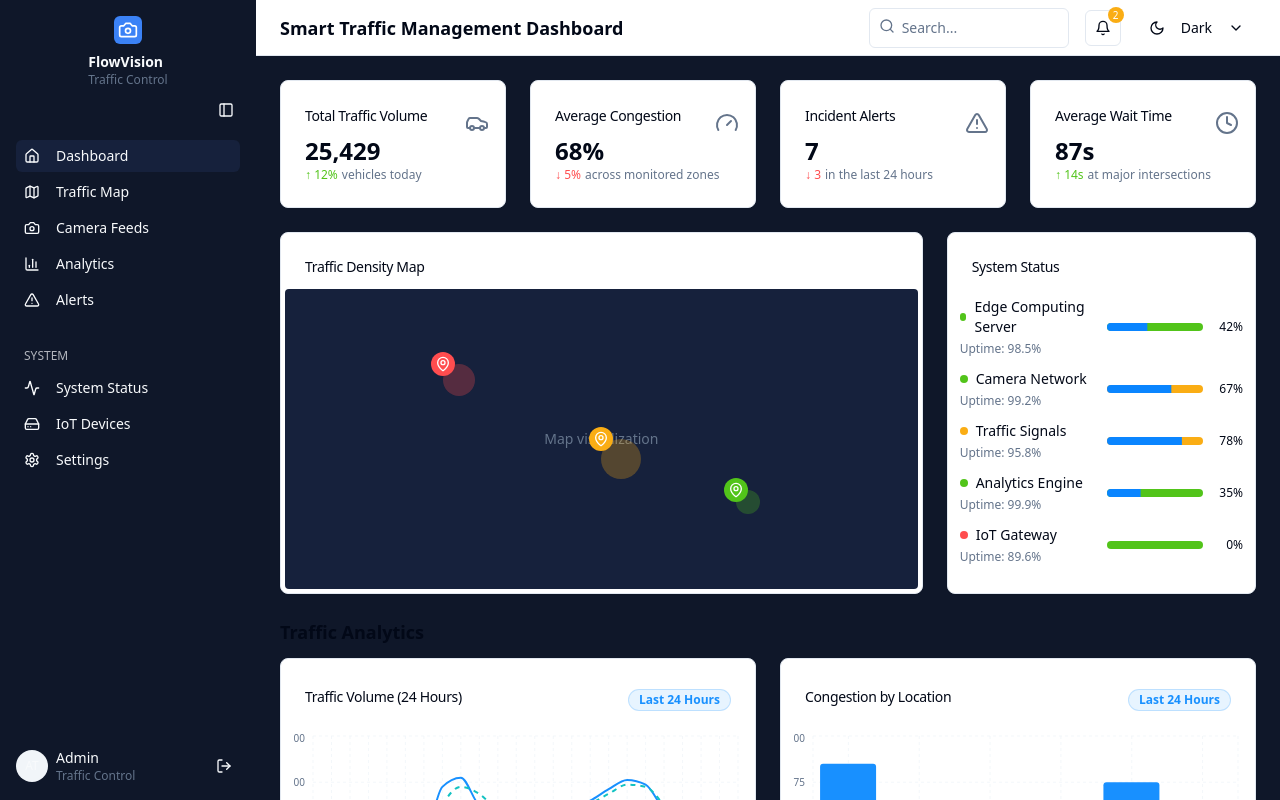
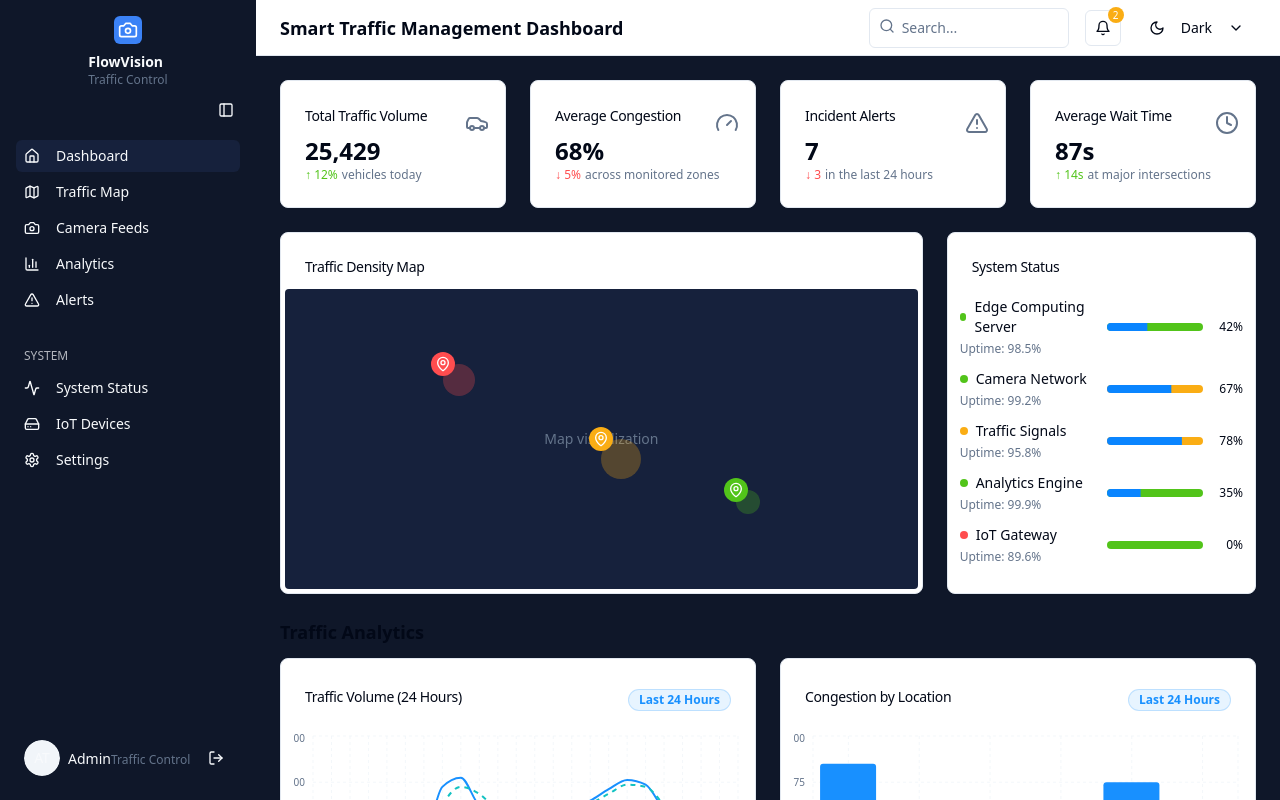
Before and after one commit to annah11/smart-traffic-main, a React (Vite) app: page / in a window 1280 px wide. Shown: the top 800 px of the page. Built offline with nearby package versions, Linux system fonts and the light colour scheme.

Commit message:
Fix: Sidebar responsiveness and admin/logout button
- Implemented collapsible feature for the sidebar.
- Fixed the admin and logout button.
- Ensured full responsiveness of the sidebar.

```diff
--- a/src/components/dashboard/Sidebar.tsx
+++ b/src/components/dashboard/Sidebar.tsx
@@ -11,34 +11,40 @@ import {
   SidebarMenu,
   SidebarMenuItem,
   SidebarMenuButton,
-  SidebarTrigger
+  SidebarTrigger,
+  useSidebar
 } from "@/components/ui/sidebar";
-import { ChevronLeft } from "lucide-react";
+import { Link, useLocation } from "react-router-dom";
+import { useTheme } from "next-themes";
+import { cn } from "@/lib/utils";
 import {
-  BarChart3,
-  Camera,
-  Settings,
   Home,
   Map,
+  Camera,
+  BarChart3,
   AlertTriangle,
   Activity,
   HardDrive,
-  Bell,
+  Settings,
+  User,
   LogOut
 } from "lucide-react";
-import { Link, useLocation } from "react-router-dom";
-import { useTheme } from "next-themes";
-import { cn } from "@/lib/utils";
+import {
+  DropdownMenu,
+  DropdownMenuContent,
+  DropdownMenuItem,
+  DropdownMenuTrigger,
+} from "@/components/ui/dropdown-menu";
+import { Button } from "@/components/ui/button";
+import { Avatar, AvatarFallback } from "@/components/ui/avatar";
 
 export function DashboardSidebar() {
   const location = useLocation();
   const { theme } = useTheme();
+  const { state } = useSidebar();
   const isDarkMode = theme === 'dark';
 
-  // Helper to determine if a route is active
-  const isActive = (path: string) => {
-    return location.pathname === path;
-  };
+  const isActive = (path: string) => location.pathname === path;
 
   return (
     <Sidebar variant="inset" collapsible="icon">
@@ -135,19 +141,44 @@ export function DashboardSidebar() {
       </SidebarContent>
 
       <SidebarFooter>
-        <div className="flex items-center justify-between">
-          <div className="flex items-center gap-2">
-            <div className="h-8 w-8 rounded-full bg-muted flex items-center justify-center">
-              <span className="text-xs font-medium">AT</span>
-            </div>
-            <div className="flex flex-col">
-              <span className="text-sm font-medium">Admin</span>
-              <span className="text-xs text-muted-foreground">Traffic Control</span>
+        <div className="flex items-center justify-between p-2">
+          <div className="flex items-center gap-2 min-w-0">
+            <DropdownMenu>
+              <DropdownMenuTrigger asChild>
+                <Button variant="ghost" className="h-9 w-9 rounded-full">
+                  <Avatar className="h-9 w-9">
+                    <AvatarFallback className="bg-muted">AT</AvatarFallback>
+                  </Avatar>
+                </Button>
+              </DropdownMenuTrigger>
+              <DropdownMenuContent align="end" className="w-56">
+                <DropdownMenuItem className="flex items-center">
+                  <User className="mr-2 h-4 w-4" />
+                  <div className="flex flex-col">
+                    <span className="text-sm font-medium">Admin</span>
+                    <span className="text-xs text-muted-foreground">Traffic Control</span>
+                  </div>
+                </DropdownMenuItem>
+              </DropdownMenuContent>
+            </DropdownMenu>
+            <div className={cn("flex flex-col min-w-0",
+              state === "collapsed" ? "hidden" : "block"
+            )}>
+              <span className="text-sm font-medium truncate">Admin</span>
+              <span className="text-xs text-muted-foreground truncate">Traffic Control</span>
             </div>
           </div>
-          <button className="h-8 w-8 rounded-md hover:bg-muted flex items-center justify-center">
+          <Button
+            variant="ghost"
+            size="icon"
+            className={cn(
+              "h-8 w-8 rounded-md hover:bg-muted",
+              state === "collapsed" ? "ml-0" : "ml-auto"
+            )}
+          >
             <LogOut className="h-4 w-4" />
-          </button>
+            <span className="sr-only">Log out</span>
+          </Button>
         </div>
       </SidebarFooter>
     </Sidebar>
```
